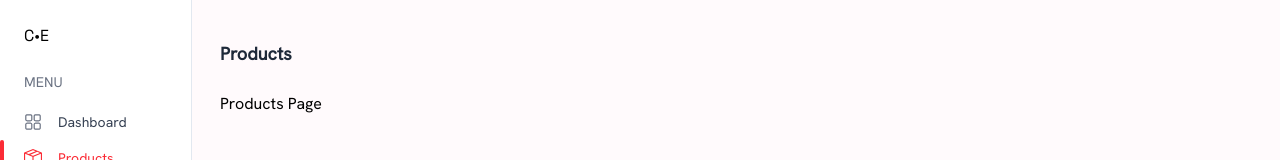
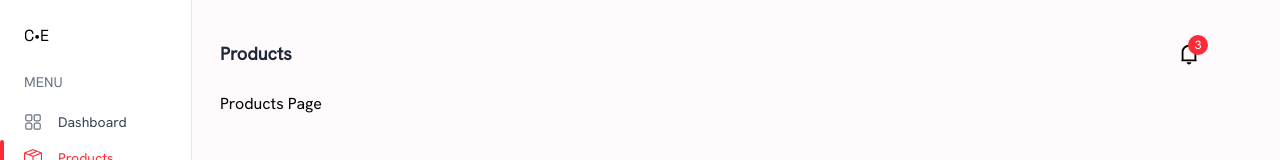
Before and after one commit to Haikal3003/cosplay-empire-ecommerce-frontend, a React (Vite) app: page /admin/products/add-product in a window 1280 px wide. Shown: the top 160 px of the page. Built offline with nearby package versions, Linux system fonts and the light colour scheme.

Commit message:
add notification in admin header

```diff
--- a/src/components/layout/AdminHeader.tsx
+++ b/src/components/layout/AdminHeader.tsx
@@ -1,10 +1,10 @@
-import { useMemo } from 'react';
+import { useState, useMemo } from 'react';
 import { links } from '../../constants/links';
 import { RiNotification4Line } from 'react-icons/ri';
-import { useLocation } from 'react-router-dom';
+import { Link, useLocation } from 'react-router-dom';
 
 export default function AdminHeader() {
-  // const [notificationCount, setNotificationCount] = useState<number>(0);
+  const [notificationCount, setNotificationCount] = useState<number>(3); // Default 3 notifikasi
   const location = useLocation();
   const pathname = location.pathname;
 
@@ -14,13 +14,12 @@ export default function AdminHeader() {
     return links.find((link) => pathname.startsWith(`${prefix}${link.href}`));
   }, [pathname]);
 
-  const headerText = currentPage?.name;
+  const headerText = currentPage?.name || 'Dashboard';
 
   const headerList = useMemo(
     () => [
       {
-        name: 'Notification',
-        icon: <RiNotification4Line size={18} />,
+        icon: <RiNotification4Line size={22} />,
         href: `${prefix}/notification`,
       },
     ],
@@ -30,6 +29,14 @@ export default function AdminHeader() {
   return (
     <div className="flex items-center justify-between mb-6">
       <h1 className="text-lg font-semibold text-gray-800">{headerText}</h1>
+      <div className="relative">
+        {headerList.map((headerItem, index) => (
+          <Link to={headerItem.href} key={index} className="relative">
+            {headerItem.icon}
+            {notificationCount > 0 && <span className="absolute -top-2 -right-2 flex h-5 w-5 items-center justify-center rounded-full bg-red-500 text-xs text-white">{notificationCount}</span>}
+          </Link>
+        ))}
+      </div>
     </div>
   );
 }
```
